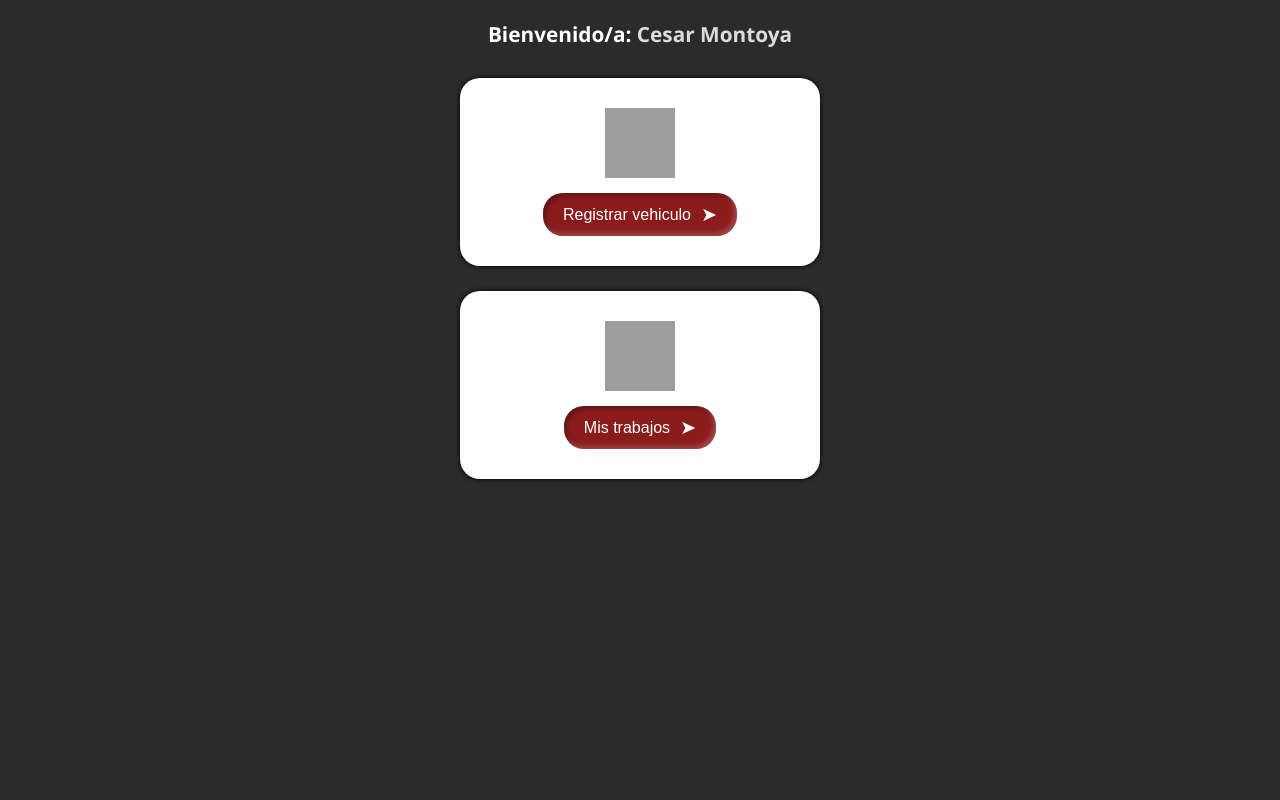
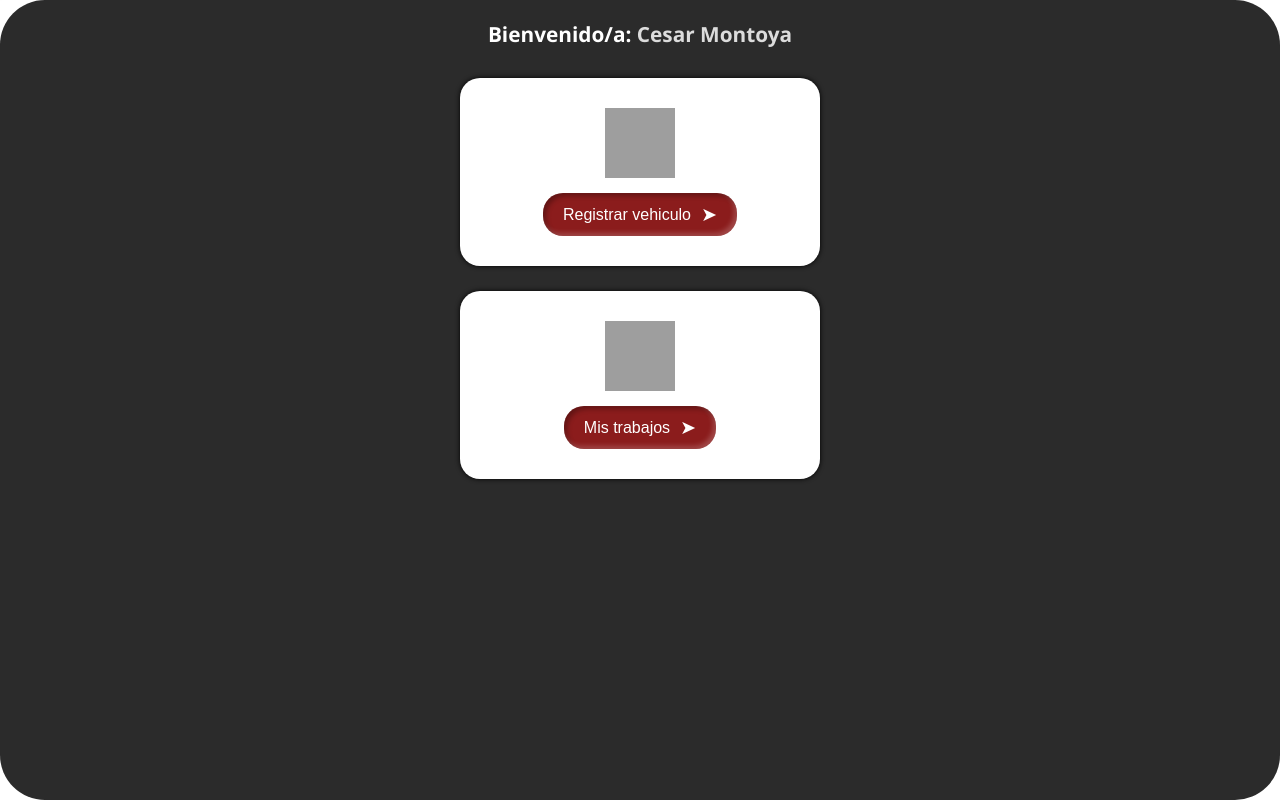
Before and after one commit to JavierISaDeveloper/MOVIL-SGMA, a plain HTML site: page estudiante.html in a window 1280 px wide. Drawn offline with Linux system fonts and the light colour scheme; grey boxes are pictures that could not be loaded.

Commit message:
Update estudiantes.css

```diff
--- a/css/estudiantes.css
+++ b/css/estudiantes.css
@@ -3,6 +3,11 @@
   margin: 0;
   padding: 0;
   box-sizing: border-box;
+}
+
+html{
+    box-shadow: 8px 8px 8px 40px white;
+    border-radius: 45px;
 }
 
 body {
```
